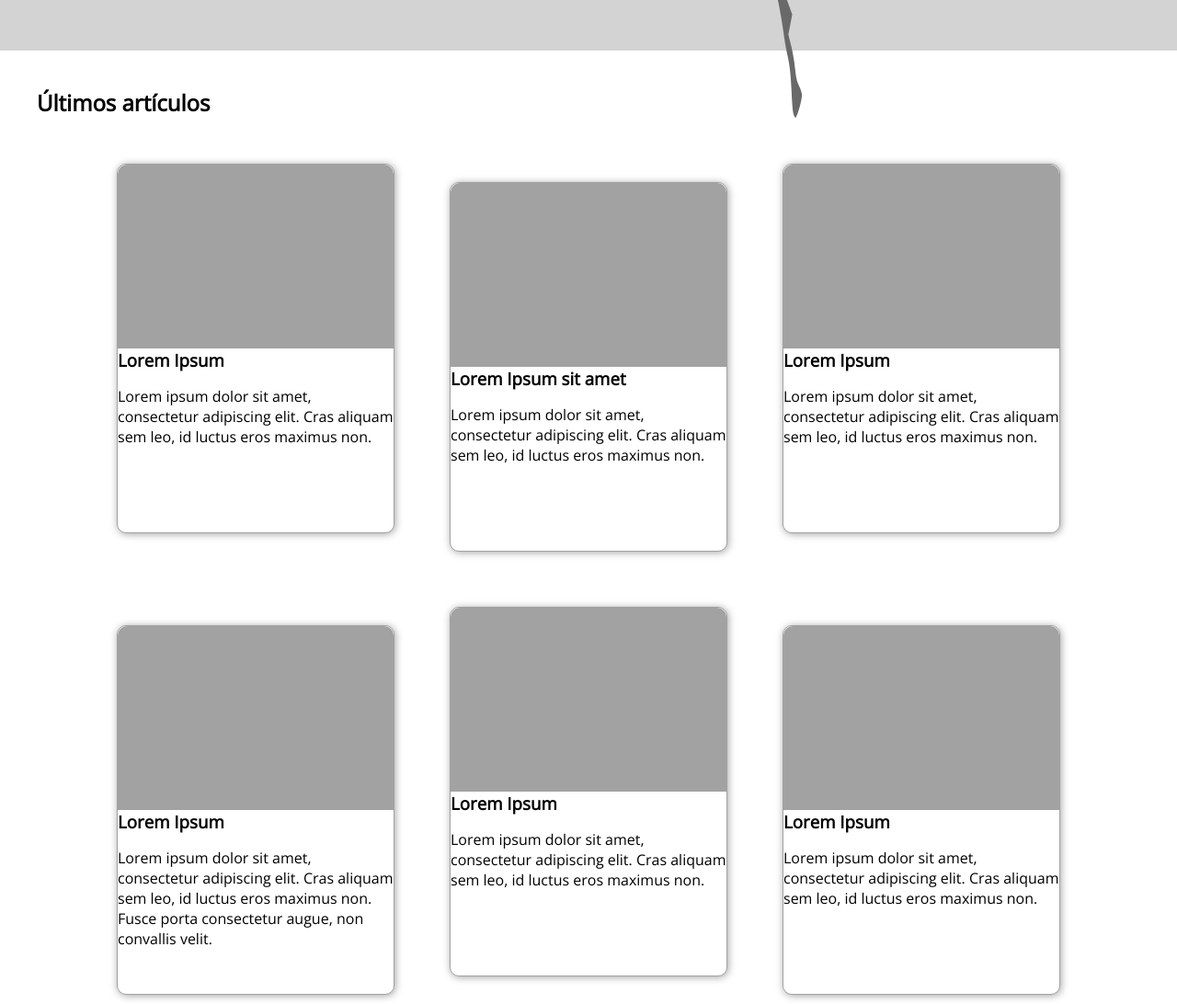
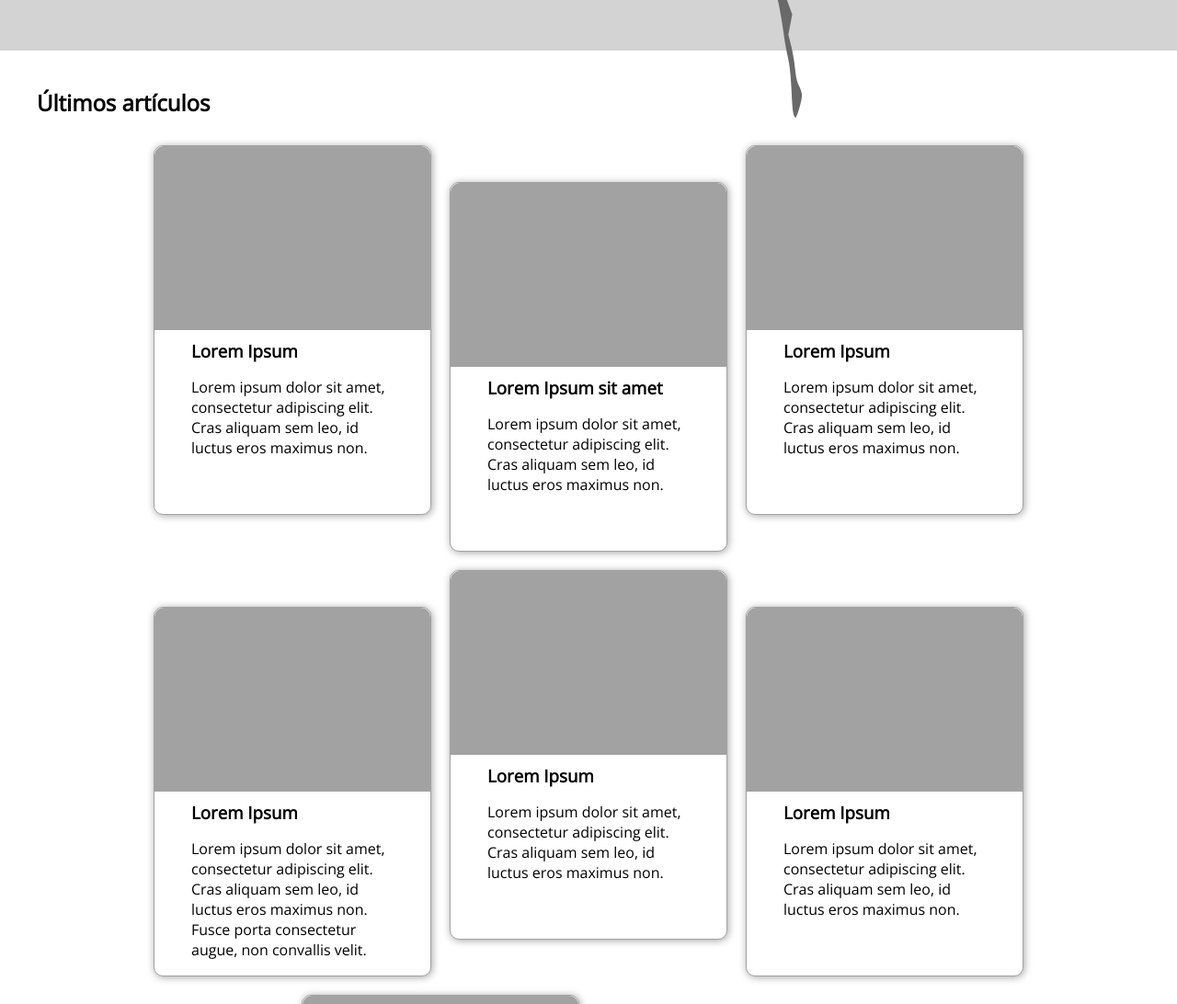
Before and after one commit to Maxi-SR/wunderman-thompson-test, a plain HTML site: page index.html in a window 1280 px wide. Shown: the part 785-1877 px from the top of the page at 92% size. Drawn offline with nearby package versions, Linux system fonts and the light colour scheme.

Commit message:
text in cards done

```diff
--- a/assets/articles.css
+++ b/assets/articles.css
@@ -6,7 +6,7 @@
   display: flex;
   flex-wrap: wrap;
   justify-content:center;
-  width: 90%;
+  width: 100%;
   margin: auto;
 }
 
@@ -20,20 +20,20 @@
   background-color: #ffffff;
   color: black;
   width: 300px;
-  margin: 30px;
   height: 400px;
+  margin: 10px;
   border: 1px solid #a1a2a1;
   border-radius: 10px;
   box-shadow: 1px 1px 8px #a1a2a1;
 }
 
-.lorem-text {
-    word-wrap: break-word;
+.text-container {
+    text-align: start;
+    padding: 10px 40px;
 }
 
 .articles-container h2 {
     text-align: center;
-    padding-top: 20px;
 }
 
 .text-container > h3 {
```
